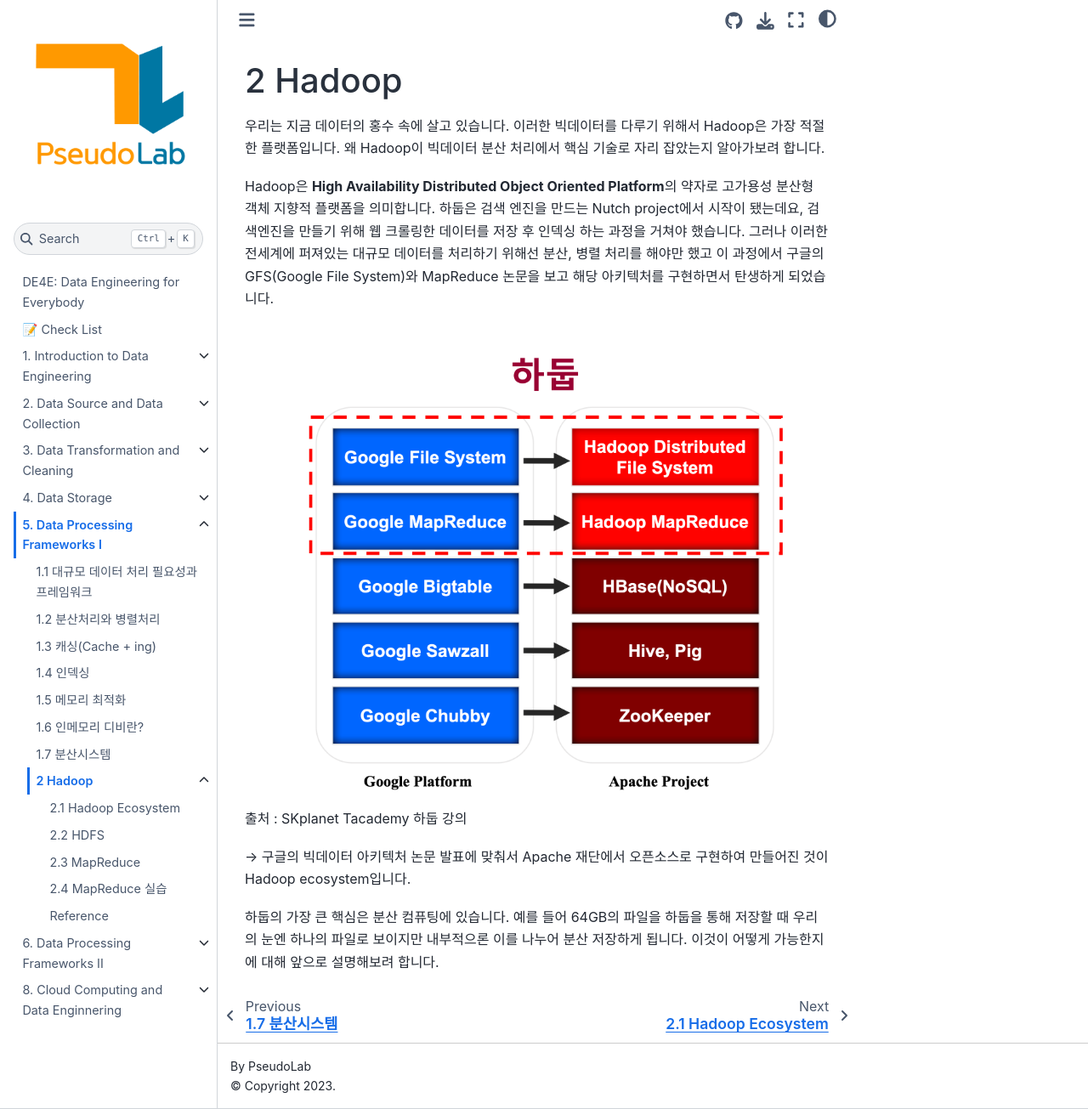
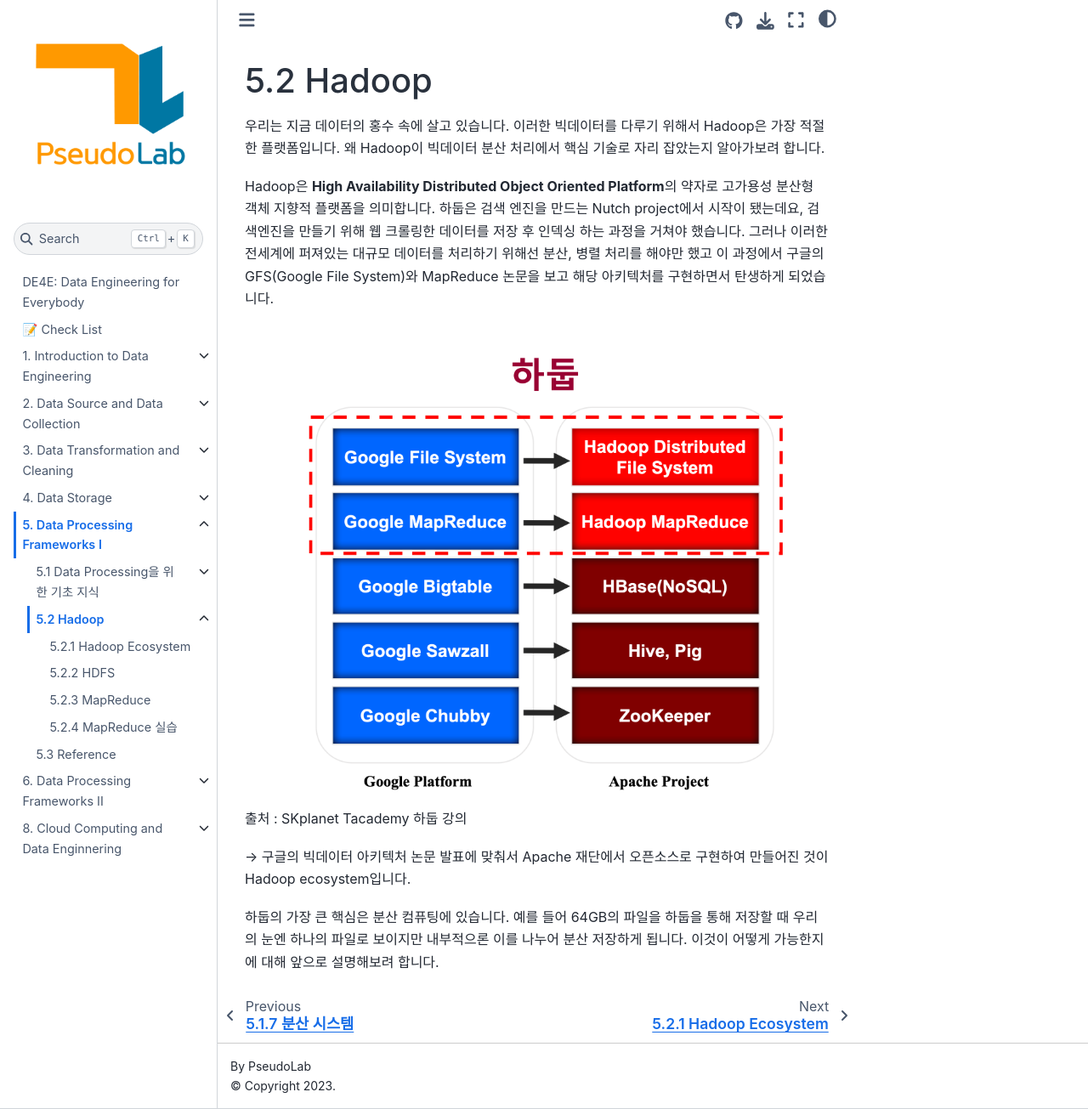
Before and after one commit to Pseudo-Lab/data-engineering-for-everybody, a Jupyter Book: the page built from book/docs/5_data_processing_frameworks_1/5.2_hadoop.md, in a window 1280 px wide and 1305 px high. Shown: the whole window at 85% size. Built offline with Jupyter Book 1.0.4 settings and Sphinx 7.4.7 and the Sphinx Book theme 1.1.4, drawn with Linux system fonts in a browser that asks for light colours; comment, search, counter and statistics services are not loaded.

```diff
--- a/book/_toc.yml
+++ b/book/_toc.yml
@@ -39,20 +39,22 @@ chapters:
   - file: docs/4_data_storage/4.3_references.md
 - file: docs/5_data_processing_frameworks_1/main_page.md
   sections:
-  - file: docs/5_data_processing_frameworks_1/1.1_big_data.md
-  - file: docs/5_data_processing_frameworks_1/1.2_parallel_and_distribution.md
-  - file: docs/5_data_processing_frameworks_1/1.3_cache.md
-  - file: docs/5_data_processing_frameworks_1/1.4_indexing.md
-  - file: docs/5_data_processing_frameworks_1/1.5_memory_optimization.md
-  - file: docs/5_data_processing_frameworks_1/1.6_in_memory_db.md
-  - file: docs/5_data_processing_frameworks_1/1.7_distribution_system.md
-  - file: docs/5_data_processing_frameworks_1/2_hadoop.md
+  - file: docs/5_data_processing_frameworks_1/5.1_data_processing_basic.md
     sections:
-    - file: docs/5_data_processing_frameworks_1/2.1_hadoop_ecosystem.md
-    - file: docs/5_data_processing_frameworks_1/2.2_hdfs.md
-    - file: docs/5_data_processing_frameworks_1/2.3_map_reduce.md
-    - file: docs/5_data_processing_frameworks_1/2.4_map_reduce_example.md
-    - file: docs/5_data_processing_frameworks_1/reference.md
+    - file: docs/5_data_processing_frameworks_1/5.1.1_big_data.md
+    - file: docs/5_data_processing_frameworks_1/5.1.2_parallel_and_distribution.md
+    - file: docs/5_data_processing_frameworks_1/5.1.3_cache.md
+    - file: docs/5_data_processing_frameworks_1/5.1.4_indexing.md
+    - file: docs/5_data_processing_frameworks_1/5.1.5_memory_optimization.md
+    - file: docs/5_data_processing_frameworks_1/5.1.6_in_memory_db.md
+    - file: docs/5_data_processing_frameworks_1/5.1.7_distribution_system.md
+  - file: docs/5_data_processing_frameworks_1/5.2_hadoop.md
+    sections:
+    - file: docs/5_data_processing_frameworks_1/5.2.1_hadoop_ecosystem.md
+    - file: docs/5_data_processing_frameworks_1/5.2.2_hdfs.md
+    - file: docs/5_data_processing_frameworks_1/5.2.3_map_reduce.md
+    - file: docs/5_data_processing_frameworks_1/5.2.4_map_reduce_example.md
+  - file: docs/5_data_processing_frameworks_1/5.3_reference.md
 - file: docs/6_data_processing_frameworks_2/template_main_page.md
   sections:
   - file: docs/6_data_processing_frameworks_2/1._Stream_processing_Framework.md
--- /dev/null
+++ b/book/docs/5_data_processing_frameworks_1/5.1_data_processing_basic.md
@@ -0,0 +1,11 @@
+# 5.1 Data Processing을 위한 기초 지식
+
+Data Processing을 이해하기 위한 기초 지식으로 다음과 같은 키워드에 대해 알아보려고 합니다.
+
+- 대규모 데이터 처리 필요성과 프레임워크
+- 분산처리와 병렬처리
+- Cache
+- Indexing
+- Memory Optimization
+- In memory DB
+- 분산 시스템
--- a/book/docs/5_data_processing_frameworks_1/2_hadoop.md
+++ b/book/docs/5_data_processing_frameworks_1/5.2_hadoop.md
@@ -1,4 +1,4 @@
-# 2 Hadoop
+# 5.2 Hadoop
 
 우리는 지금 데이터의 홍수 속에 살고 있습니다. 이러한 빅데이터를 다루기 위해서 Hadoop은 가장 적절한 플랫폼입니다. 왜 Hadoop이 빅데이터 분산 처리에서 핵심 기술로 자리 잡았는지 알아가보려 합니다.
 
```
Also changed, not shown: book/docs/5_data_processing_frameworks_1/2.3_map_reduce.md (deleted, +0 -38 lines), book/docs/5_data_processing_frameworks_1/5.1.1_big_data.md (added, +35 -0 lines), book/docs/5_data_processing_frameworks_1/5.1.2_parallel_and_distribution.md (added, +33 -0 lines), book/docs/5_data_processing_frameworks_1/5.1.3_cache.md (added, +52 -0 lines), book/docs/5_data_processing_frameworks_1/5.1.4_indexing.md (added, +17 -0 lines), book/docs/5_data_processing_frameworks_1/5.1.5_memory_optimization.md (added, +12 -0 lines), book/docs/5_data_processing_frameworks_1/5.1.6_in_memory_db.md (added, +22 -0 lines), book/docs/5_data_processing_frameworks_1/5.1.7_distribution_system.md (added, +55 -0 lines), book/docs/5_data_processing_frameworks_1/5.2.1_hadoop_ecosystem.md (renamed from book/docs/5_data_processing_frameworks_1/2.1_hadoop_ecosystem.md, +1 -1 lines), book/docs/5_data_processing_frameworks_1/5.2.2_hdfs.md (renamed from book/docs/5_data_processing_frameworks_1/2.2_hdfs.md, +1 -1 lines), book/docs/5_data_processing_frameworks_1/5.2.3_map_reduce.md (added, +43 -0 lines), book/docs/5_data_processing_frameworks_1/5.2.4_map_reduce_example.md (renamed from book/docs/5_data_processing_frameworks_1/2.4_map_reduce_example.md, +1 -1 lines), book/docs/5_data_processing_frameworks_1/5.3_reference.md (renamed from book/docs/5_data_processing_frameworks_1/reference.md, +1 -1 lines).
